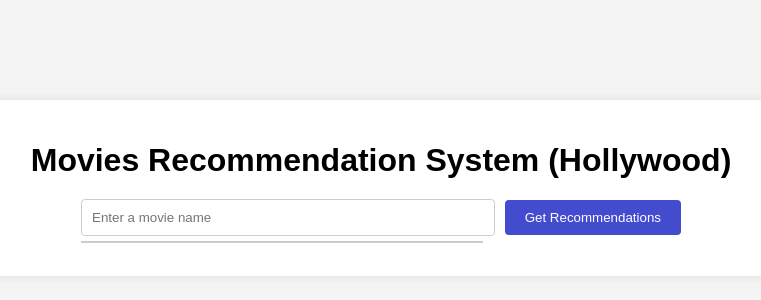
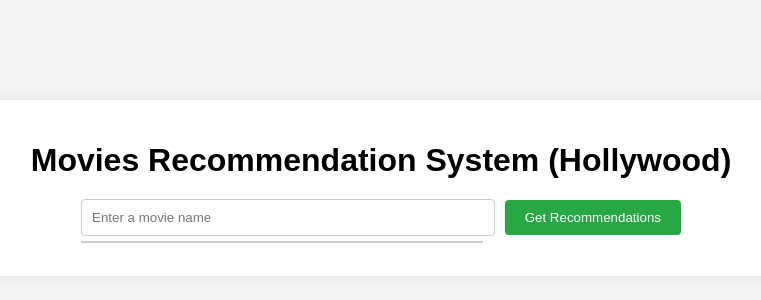
Before and after one commit to rohithm696/movies-main, a Flask app: page / in a window 1280 px wide. Shown: the part 212-512 px from the top of the page, without its empty margins (259-1020 px from the left). Run offline with Flask 3, Linux system fonts and the light colour scheme; parts of the project's set-up code (start-up, migrations or seed data) failed here and were passed over.

Commit message:
Revert "Version3"

```diff
--- a/templates/index.html
+++ b/templates/index.html
@@ -54,7 +54,7 @@
 
         button {
             padding: 10px 20px;
-            background-color: #434ccf;
+            background-color: #28a745;
             color: #fff;
             border: none;
             border-radius: 4px;
@@ -62,7 +62,7 @@
         }
 
         button:hover {
-            background-color: #356fb1;
+            background-color: #218838;
         }
 
         #suggestions {
@@ -239,7 +239,7 @@
         {% endif %}
     </div>
 
-    <!-- <script>
+    <script>
         // JavaScript for real-time search suggestions
         const movieInput = document.getElementById("movie_name");
         const suggestionsDiv = document.getElementById("suggestions");
@@ -265,6 +265,6 @@
             movieInput.value = title;  // Set the selected suggestion as the input value
             suggestionsDiv.innerHTML = "";  // Clear suggestions
         }
-    </script> -->
+    </script>
 </body>
 </html>
```
